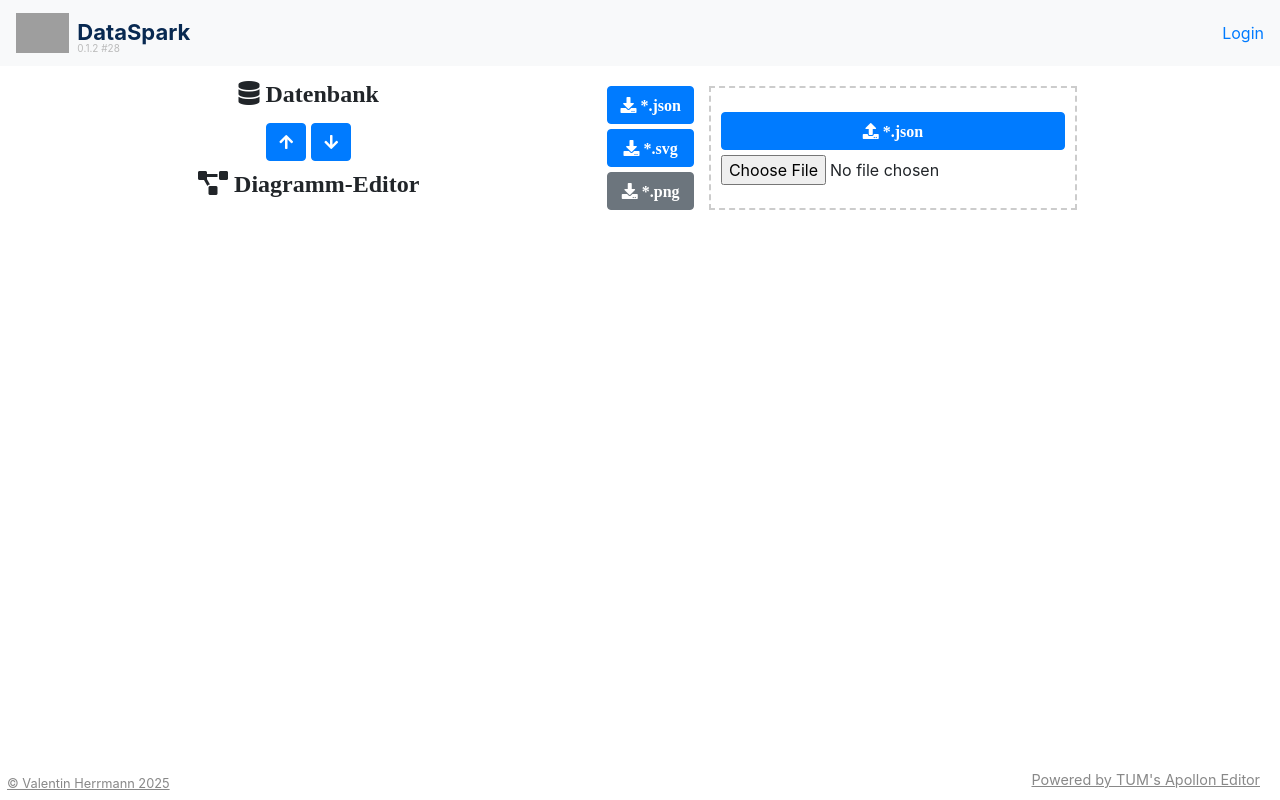
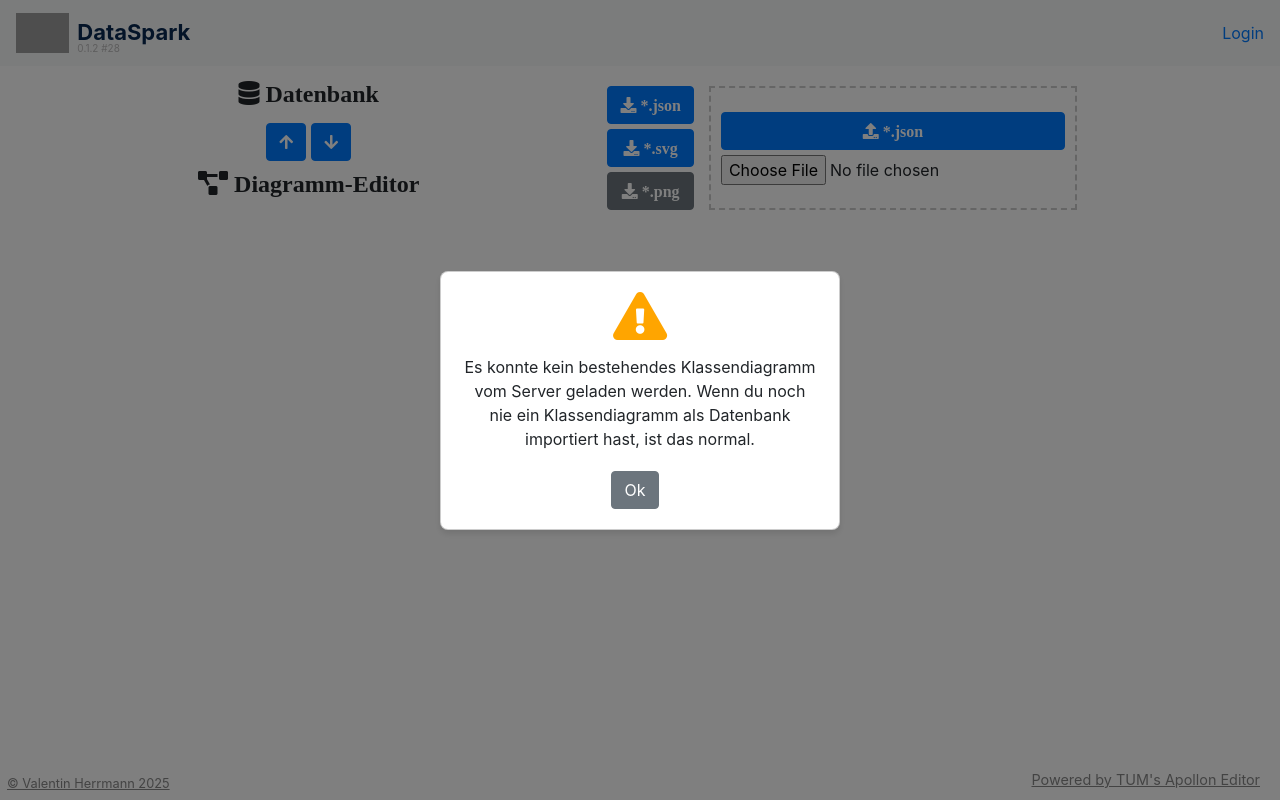
Before and after one commit to ValentinHerrmann/SQLution, a Django app: template tutorial/myapp/templates/apollon.html in a window 1280 px wide. Run offline with Django 3.2, Linux system fonts and the light colour scheme; the template is opened without the code that fills it, so the values that code supplies are empty; some libraries are stand-ins or nearby versions; grey boxes are pictures that could not be loaded.

Commit message:
fixed json upload bug

```diff
--- a/tutorial/myapp/templates/apollon.html
+++ b/tutorial/myapp/templates/apollon.html
@@ -20,7 +20,7 @@ DataSpark - Klassendiagramm
           <button id="btn-model-to-db" class="btn btn-primary" onclick="loadToDB()" title="Datenbank erstellen">
             <a class="fas fa-arrow-up"></a>
           </button>
-          <button id="btn-db-to-model" class="btn btn-primary" onclick="loadJsonFromServer()"> <i class="fas fa-arrow-down"></i> </button>
+          <button id="btn-db-to-model" class="btn btn-primary" onclick="loadDbToEditor()"> <i class="fas fa-arrow-down"></i> </button>
         </div>
         <h4 class="fas fa-project-diagram"> Diagramm-Editor</h4>
 
@@ -39,7 +39,7 @@ DataSpark - Klassendiagramm
         <!-- Hidden upload form -->
 
         <div id="div-file-upload" class="flex-col" >
-          <button id="upload-uml-btn" class="btn btn-primary" onclick="triggerUpload()"><a class="fas fa-upload"> *.json</a></button>
+          <button id="upload-uml-btn" class="btn btn-primary" onclick="triggerUpload(true)"><a class="fas fa-upload"> *.json</a></button>
           <form id="uploadForm" method="post" action="{% url 'upload_json' %}" enctype="multipart/form-data">
             {% csrf_token %}
             <input id="json_file" type="file" name="json_file" accept=".json" required>
@@ -62,7 +62,7 @@ DataSpark - Klassendiagramm
 <script>
 
   // Custom confirmation dialog with icon
-  function showConfirmDialog(message, iconClass = 'fas fa-exclamation-triangle') {
+  function showConfirmDialog(message, iconClass = 'fas fa-exclamation-triangle', color="#f39c12") {
     return new Promise((resolve) => {
       // Create modal HTML
       const modalHtml = `
@@ -74,11 +74,11 @@ DataSpark - Klassendiagramm
             background: white; padding: 20px; border-radius: 8px;
             max-width: 400px; text-align: center; box-shadow: 0 4px 6px rgba(0,0,0,0.1);">
             <div style="margin-bottom: 15px;">
-              <i class="${iconClass}" style="font-size: 48px; color: #f39c12;"></i>
+              <i class="${iconClass}" style="font-size: 48px; color: ${color};"></i>
             </div>
             <p style="margin-bottom: 20px; font-size: 16px;">${message}</p>
             <div>
-              <button id="confirmYes" class="btn btn-danger" style="margin-right: 10px;">Ja</button>
+              <button id="confirmYes" class="btn btn-danger" style="margin-right: 10px;">Ok</button>
               <button id="confirmNo" class="btn btn-secondary">Abbrechen</button>
             </div>
           </div>
@@ -113,7 +113,7 @@ DataSpark - Klassendiagramm
     });
   }
 
-  function showAlertDialog(message, iconClass = 'fas fa-exclamation-triangle') {
+  function showAlertDialog(message, iconClass = 'fas fa-exclamation-triangle', color="#f39c12") {
     return new Promise((resolve) => {
       // Create modal HTML
       const modalHtml = `
@@ -125,7 +125,7 @@ DataSpark - Klassendiagramm
             background: white; padding: 20px; border-radius: 8px;
             max-width: 400px; text-align: center; box-shadow: 0 4px 6px rgba(0,0,0,0.1);">
             <div style="margin-bottom: 15px;">
-              <i class="${iconClass}" style="font-size: 48px; color: #f39c12;"></i>
+              <i class="${iconClass}" style="font-size: 48px; color: ${color};"></i>
             </div>
             <p style="margin-bottom: 20px; font-size: 16px;">${message}</p>
             <div>
@@ -190,14 +190,10 @@ DataSpark - Klassendiagramm
         const reader = new FileReader();
         reader.onload = function(event) {
           try {
-           //console.log("event.target.result");
-           //console.log(event.target.result);
             const json =event.target.result;
-           //console.log("json");
-           //console.log(json);
             window.apollon.loadModel(json);
           } catch (err) {
-            showAlertDialog("Fehler beim Laden der JSON-Datei: " + err.message);
+            showAlertDialog("Fehler beim Laden der JSON-Datei: " + err.message, "fas fa-exclamation-triangle", "red");
           }
         };
         reader.readAsText(f);
@@ -223,7 +219,23 @@ DataSpark - Klassendiagramm
       }
 
 
-    uploadForm.submit();
+
+      const file = fileInput.files[0];
+      const reader = new FileReader();
+      reader.onload = function(event) {
+        try {
+          const json = JSON.parse(event.target.result);
+          window.apollon.loadModel(json);
+        } catch (err) {
+          showAlertDialog("Fehler beim Laden der JSON-Datei: " + err.message, "fas fa-exclamation-triangle", "red");
+        }
+      };
+      reader.readAsText(file, "utf-8");
+
+      await showAlertDialog("Klassendiagramm wurde erfolgreich in den Editor geladen.", "fas fa-check-square", "green");
+
+
+      fileInput.value = null;
   }
 
   async function loadToDB() {
@@ -233,7 +245,7 @@ DataSpark - Klassendiagramm
     const file = new File([blob], "diagram.json", { type: "application/json" });
 
     if(! await showConfirmDialog(
-      "Achtung, hierdurch wird deine aktuelle Datenbank gelöscht! Das kann nicht rückgängig gemacht werden!",
+      "Achtung, hierdurch wird deine aktuelle Datenbank vollständig gelöscht! Das kann nicht rückgängig gemacht werden!",
       "fas fa-database"
     )) { return; }
 
@@ -245,9 +257,11 @@ DataSpark - Klassendiagramm
         body: file
     })
     .then(response => {
-        if (response.ok) {//console.log("Model saved successfully");
+        if (response.ok) {
+          showAlertDialog("Klassendiagramm wurde als Datenbank geladen.", "fas fa-check-square", "green");
         }
-        else {//console.log("Fehler beim Speichern der Dateien.");
+        else {
+          showAlertDialog("Fehler beim Laden des Klassendiagramms als Datenbank. Überprüfe, ob das Format deines Diagramms korrekt ist!", "fas fa-exclamation-triangle", "red");
         }
     });
     loadJsonFromServer();
@@ -296,8 +310,17 @@ DataSpark - Klassendiagramm
     showAlertDialog("Diese Funktion steht noch nicht zur Verfügung. Du kannst das Diagramm stattdessen als *.svg (Vektografik) herunterladen und direkt nutzen oder zu einem *.png konvertieren.")
   }
 
-  function loadJsonFromServer() {
-   //console.log("Loading class diagram from server")
+  async function loadDbToEditor() {
+    const confirmation = await showConfirmDialog(
+      "Achtung, hierdurch wird das Diagramm im Editor unwiderruflich gelöscht und durch das deiner aktuellen Datenbank ersetzt.",
+      "fas fa-project-diagram"
+    );
+    if(!confirmation ) { return; }
+
+    loadJsonFromServer(true);
+  }
+
+  function loadJsonFromServer(manuallyTriggered = false) {
 
     const csrftoken = document.querySelector('[name=csrfmiddlewaretoken]').value;
     fetch('/api/diagram.json', {
@@ -306,13 +329,13 @@ DataSpark - Klassendiagramm
       })
       .then(response => response.json())
       .then(data => {
-       //console.log('Fetched JSON from API:');
-       //console.log(data);
-       //console.log(JSON.stringify(data));
         window.apollon.loadModel(data);
+        if(manuallyTriggered) {
+          showAlertDialog("Klassendiagramm wurde erfolgreich in den Editor geladen.", "fas fa-check-square", "green")
+        }
       })
       .catch(error => {
-        console.error('Error fetching JSON:', error);
+        showAlertDialog("Es konnte kein bestehendes Klassendiagramm vom Server geladen werden. Wenn du noch nie ein Klassendiagramm als Datenbank importiert hast, ist das normal.", "fas fa-exclamation-triangle", "orange");
       });
 
   }
--- a/tutorial/myapp/views_files.py
+++ b/tutorial/myapp/views_files.py
@@ -57,7 +57,7 @@ def upload_json(request):
     if request.method == 'POST' and request.FILES.get('json_file'):
         json_file = request.FILES['json_file']
         load_json(json_file, request.user.username)
-    return redirect('overview')  # Redirect to home after processing
+    return redirect('apollon')
 
 @login_required
 @user_passes_test(is_db_admin)
```
